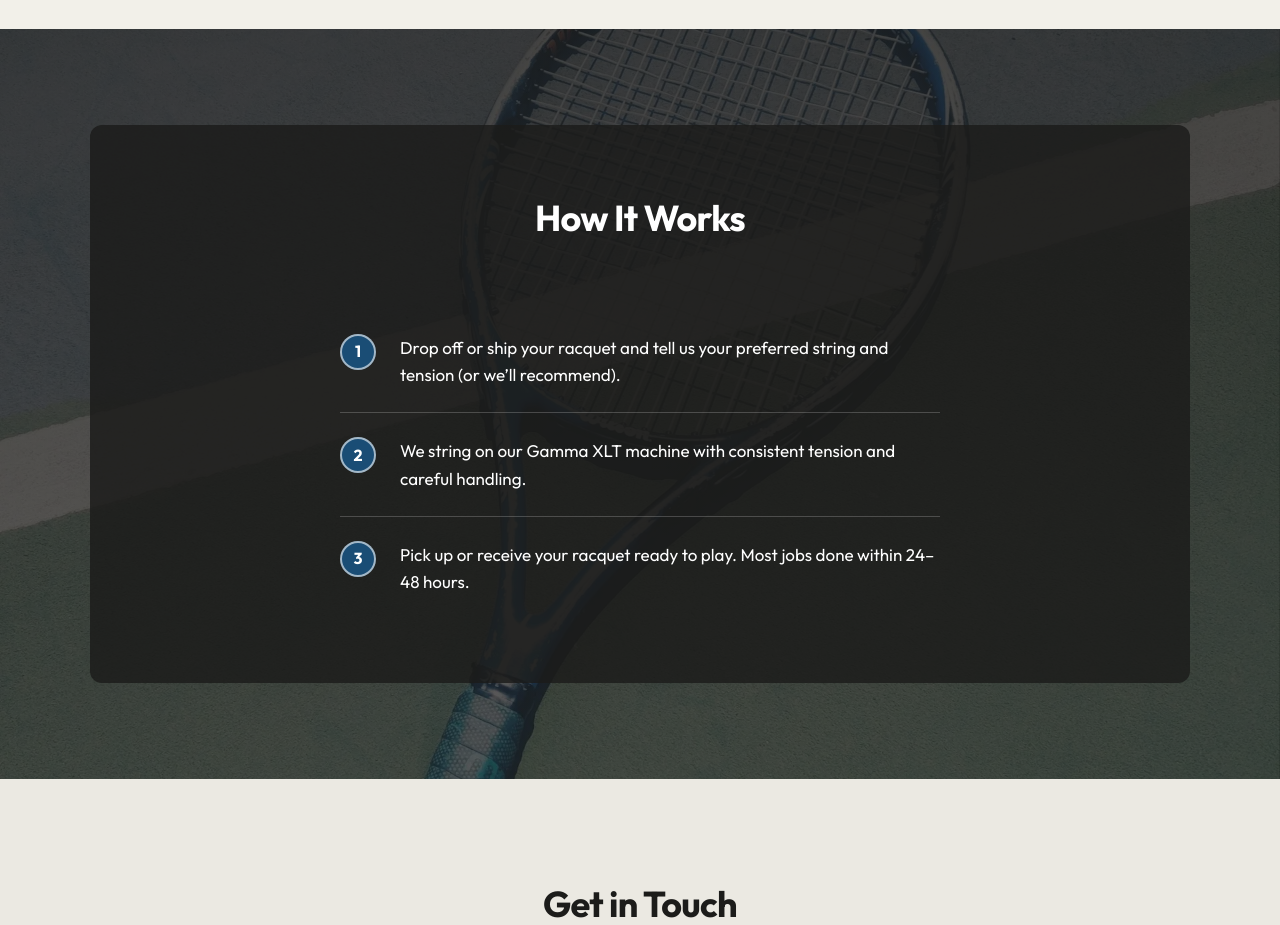
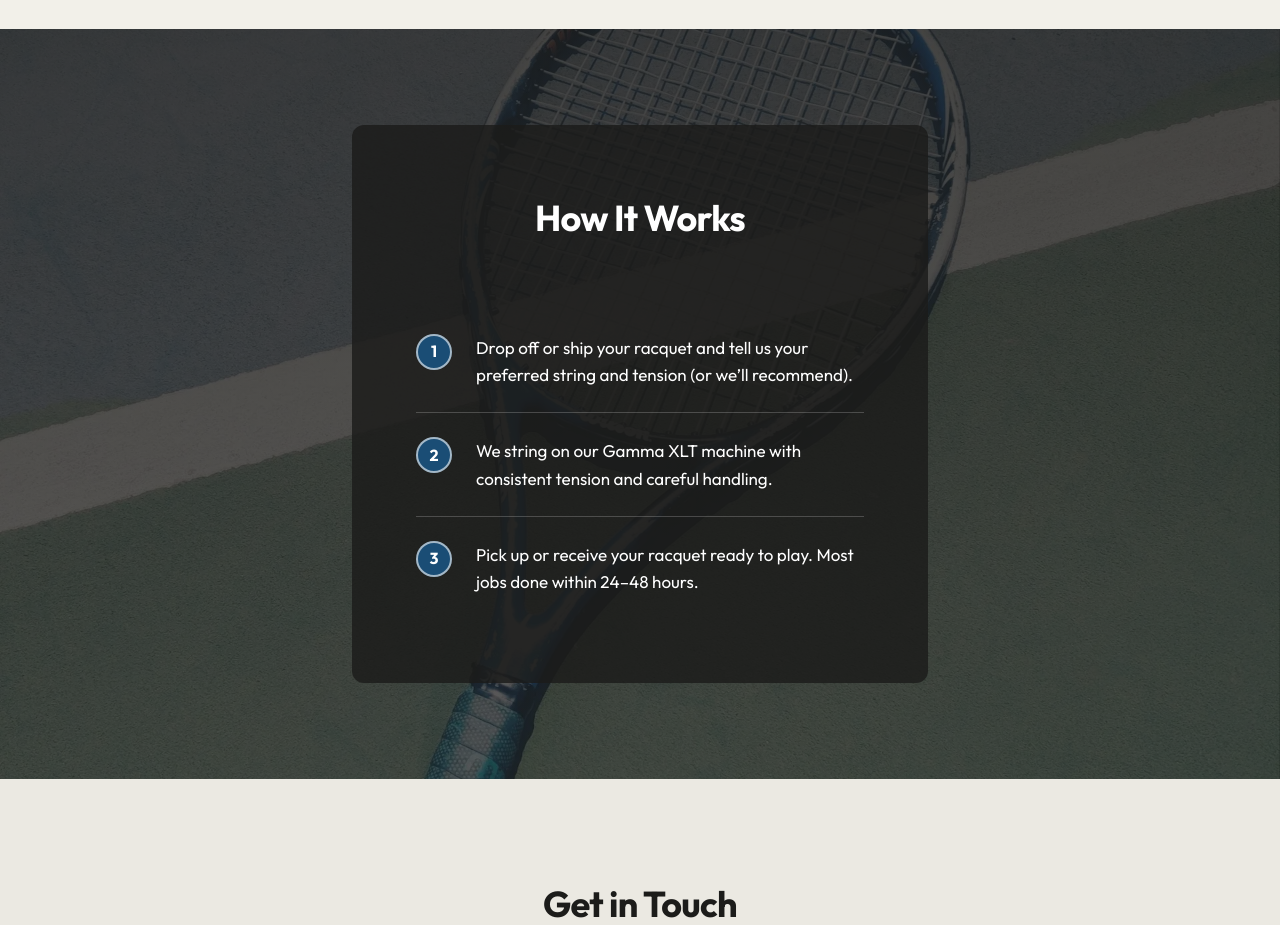
Before and after one commit to bknox83/knoxstringing-website, a plain HTML site: page index.html in a window 1280 px wide. Shown: the part 4560-5485 px from the top of the page. Drawn offline with Linux system fonts and the light colour scheme.

Commit message:
narrower panel

```diff
--- a/assets/css/styles.css
+++ b/assets/css/styles.css
@@ -510,6 +510,9 @@ a:hover { color: #164a32; text-decoration: underline; }
   background: rgba(28, 28, 26, 0.82);
   padding: var(--space-xl);
   border-radius: var(--radius-lg);
+  max-width: 36rem;
+  margin-left: auto;
+  margin-right: auto;
 }
 .process .section-title {
   color: var(--color-white);
```
